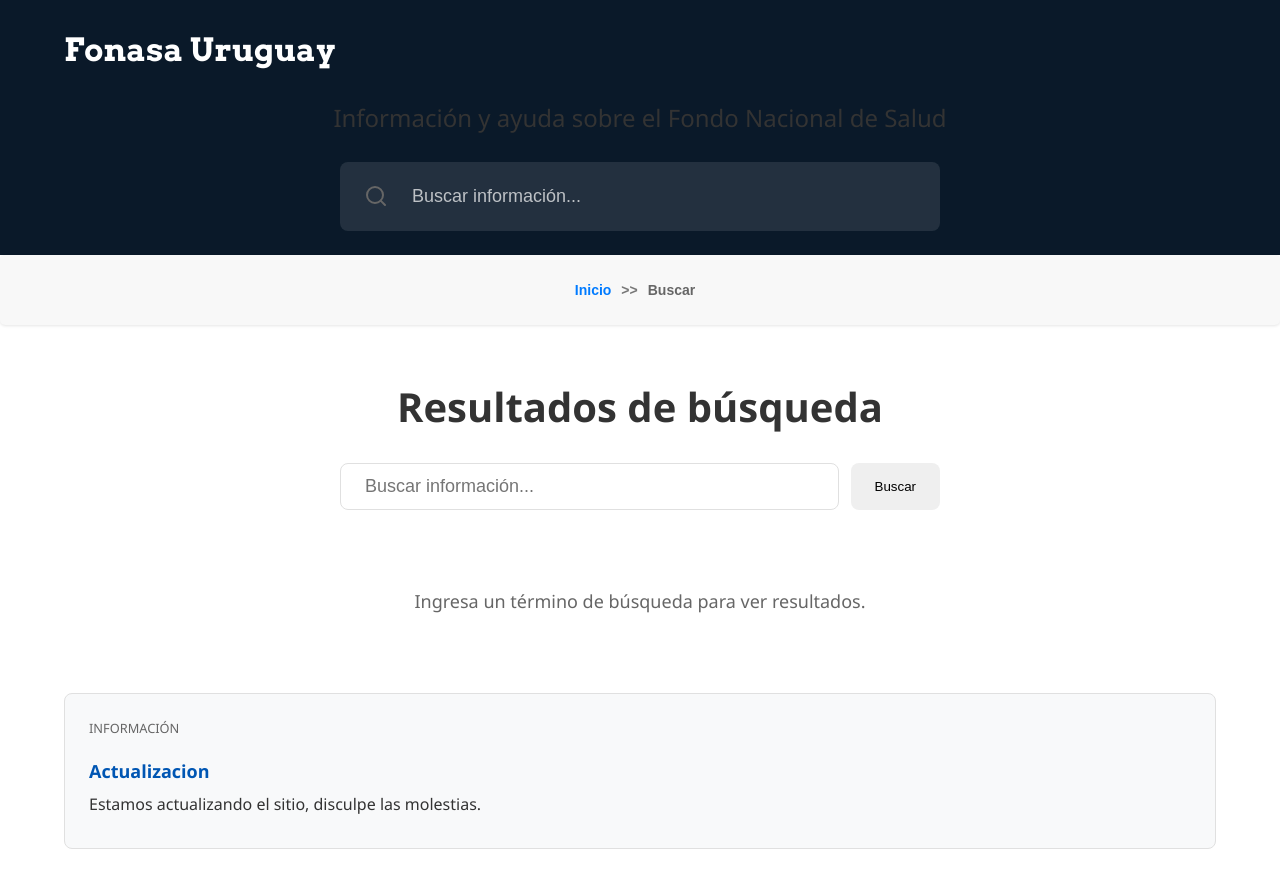
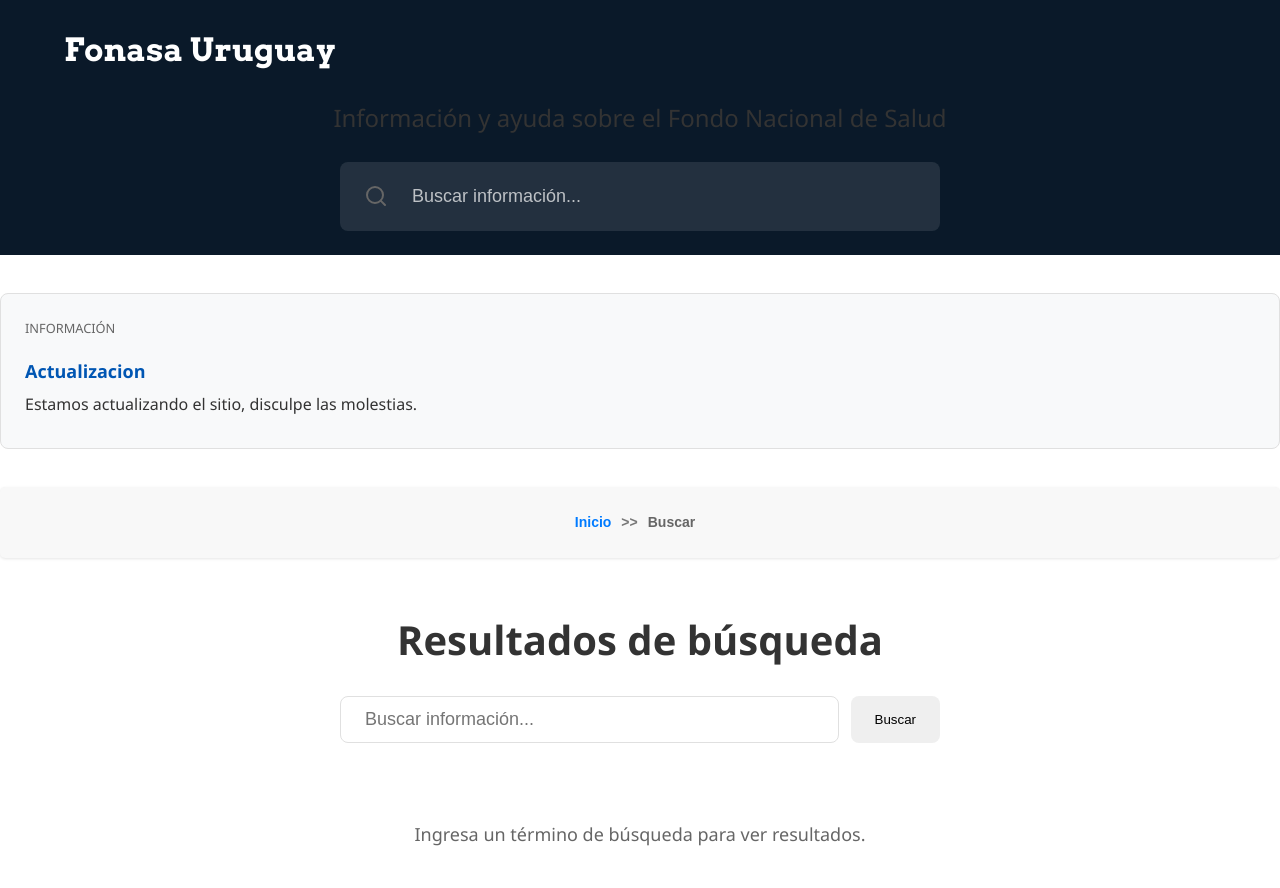
Before and after one commit to JoseAtel/fonasa.info, a Jekyll site: the page built from buscar/index.html, in a window 1280 px wide and 900 px high. Shown: the top 888 px of the window. Built offline with Jekyll 4.4.1, drawn with Linux system fonts in a browser that asks for light colours.

Commit message:
Actualizacion
Actualizacion

```diff
--- a/_includes/header.html
+++ b/_includes/header.html
@@ -53,3 +53,4 @@
       </div>
     </div>
   </header>
+  {% include ad-unit.html %}
--- a/buscar/index.html
+++ b/buscar/index.html
@@ -18,8 +18,6 @@
   <div id="search-results" class="search-results">
     <p class="search-message">Ingresa un término de búsqueda para ver resultados.</p>
   </div>
-
-  {% include ad-unit.html %}
 </div>
 
 <script>
```
